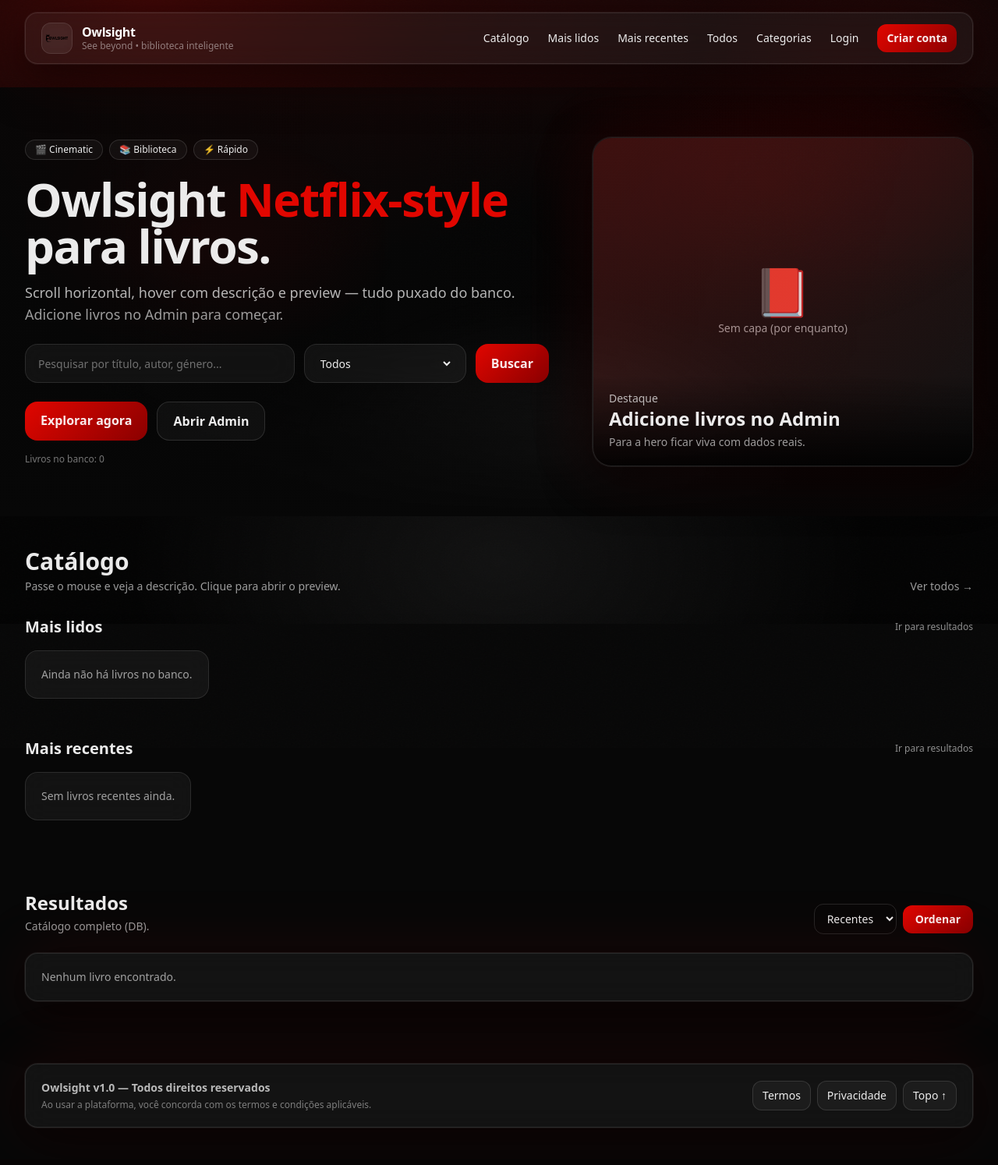
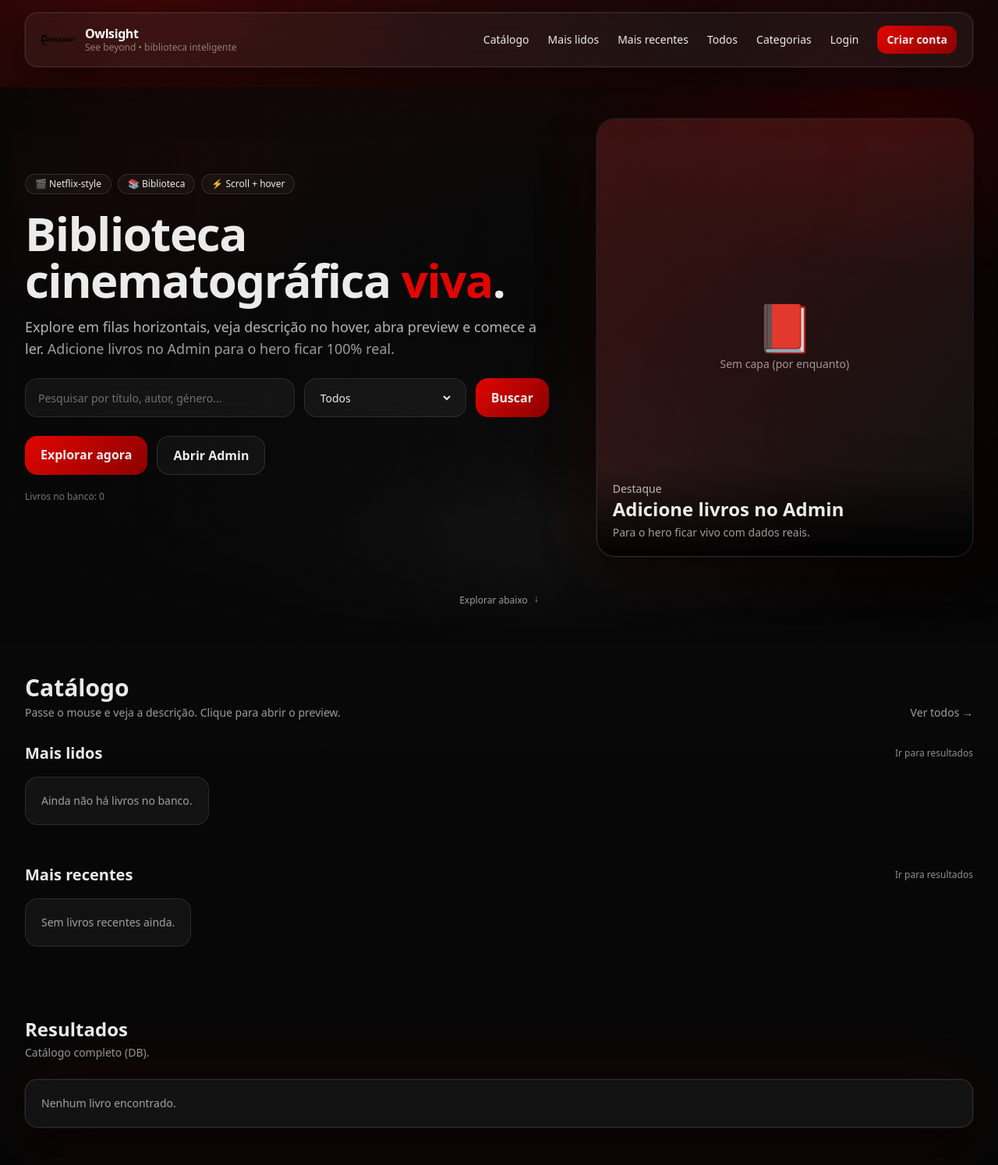
Before and after one commit to fernandomacombo/owlsight, a Django app: page / in a window 1280 px wide. Shown: the top 1494 px of the page at 78% size. Before the commit the page ends 1447 px from the top, so only its background shows below. Run offline with Django 5.2, Linux system fonts and the light colour scheme; data that the repository does not hold is empty; some libraries are stand-ins or nearby versions.

Commit message:
atualizado

```diff
--- a/frontend/templates/frontend/index.html
+++ b/frontend/templates/frontend/index.html
@@ -16,22 +16,19 @@
   <style>
     :root{
       --bg:#070707;
-      --panel: rgba(18,18,18,.78);
-      --panel2: rgba(12,12,12,.92);
       --stroke: rgba(255,255,255,.10);
       --text: rgba(255,255,255,.92);
       --muted: rgba(255,255,255,.62);
       --muted2: rgba(255,255,255,.45);
       --red:#E10600;
       --red2:#8A0000;
-      --green:#22c55e;
     }
 
     html,body{ height:100%; background: var(--bg); color: var(--text); }
     body{ overflow-x:hidden; }
     html { scroll-behavior: smooth; }
 
-    /* Netflix-ish cinematic background + motion */
+    /* Cinematic background */
     .cinema-bg{
       background:
         radial-gradient(1200px 600px at 15% 0%, rgba(225,6,0,.22), transparent 60%),
@@ -41,6 +38,7 @@
         var(--bg);
     }
 
+    /* Film grain */
     .grain:before{
       content:"";
       position:fixed; inset:-20%;
@@ -58,6 +56,7 @@
       100%{ transform: translate(0,0); }
     }
 
+    /* Glass */
     .glass{
       background: rgba(255,255,255,.05);
       border: 1px solid var(--stroke);
@@ -84,22 +83,56 @@
     }
     .u:hover:after{ width:100%; }
 
-    /* HERO spotlight animation */
+    /* HERO full-screen + animated spotlight */
+    .hero{
+      min-height: calc(100vh - 88px);
+      position: relative;
+      overflow: hidden;
+    }
+    @media (max-width: 767px){
+      .hero{ min-height: calc(100vh - 84px); }
+    }
+
     .spotlight{
-      position:absolute; inset:-20%;
+      position:absolute; inset:-30%;
       background:
-        radial-gradient(420px 240px at 30% 40%, rgba(225,6,0,.25), transparent 60%),
-        radial-gradient(520px 320px at 70% 30%, rgba(138,0,0,.18), transparent 62%),
-        radial-gradient(520px 340px at 55% 75%, rgba(255,255,255,.08), transparent 66%);
+        radial-gradient(520px 320px at 25% 30%, rgba(225,6,0,.30), transparent 62%),
+        radial-gradient(620px 380px at 75% 20%, rgba(138,0,0,.22), transparent 60%),
+        radial-gradient(720px 420px at 55% 80%, rgba(255,255,255,.10), transparent 62%);
+      animation: drift 9.5s ease-in-out infinite;
+      pointer-events:none;
+      opacity:.95;
       filter: blur(1px);
-      animation: drift 10s ease-in-out infinite;
-      opacity: .9;
-      pointer-events:none;
     }
     @keyframes drift{
       0%{ transform: translate(0,0) scale(1); }
-      50%{ transform: translate(-1.5%, 1%) scale(1.02); }
+      50%{ transform: translate(-1.5%, 1.2%) scale(1.03); }
       100%{ transform: translate(0,0) scale(1); }
+    }
+
+    .hero-fade-left{
+      position:absolute; inset:0;
+      background: linear-gradient(90deg, rgba(7,7,7,.92) 0%, rgba(7,7,7,.55) 48%, rgba(7,7,7,.20) 100%);
+      pointer-events:none;
+    }
+    .hero-fade-bottom{
+      position:absolute; left:0; right:0; bottom:0; height: 160px;
+      background: linear-gradient(180deg, transparent, rgba(7,7,7,1));
+      pointer-events:none;
+    }
+
+    /* Animated “scan line” */
+    .scanline{
+      position:absolute; inset:-40% -10%;
+      background: linear-gradient(90deg, transparent, rgba(255,255,255,.14), transparent);
+      transform: rotate(12deg);
+      animation: scan 3.2s ease-in-out infinite;
+      opacity:.25;
+      pointer-events:none;
+    }
+    @keyframes scan{
+      0%{ transform: translateX(-25%) rotate(12deg); }
+      100%{ transform: translateX(25%) rotate(12deg); }
     }
 
     /* Row scrolling */
@@ -114,18 +147,18 @@
     .row::-webkit-scrollbar-thumb{ background: rgba(255,255,255,.10); border-radius: 999px; }
     .row::-webkit-scrollbar-track{ background: rgba(255,255,255,.04); border-radius: 999px; }
 
-    /* Card (Netflix-ish) */
+    /* Netflix-ish card */
     .card{
       width: 170px;
       flex: 0 0 auto;
       scroll-snap-align: start;
       transform: translateZ(0);
-      transition: transform .18s ease, filter .18s ease;
+      transition: transform .18s ease;
     }
     @media (min-width: 640px){ .card{ width: 200px; } }
     @media (min-width: 1024px){ .card{ width: 220px; } }
+    .card:hover{ transform: scale(1.06); z-index: 20; }
 
-    .card:hover{ transform: scale(1.06); z-index: 20; }
     .poster{
       border: 1px solid rgba(255,255,255,.10);
       background: rgba(255,255,255,.04);
@@ -139,6 +172,7 @@
       opacity:1;
       transform: translateY(0);
     }
+
     .clamp-2{
       display:-webkit-box;
       -webkit-line-clamp:2;
@@ -152,7 +186,7 @@
       overflow:hidden;
     }
 
-    /* Modal preview */
+    /* Modal */
     .modal-backdrop{ display:none; }
     .modal-backdrop.open{ display:block; }
     .modal-panel{
@@ -172,17 +206,18 @@
 </head>
 
 <body id="top" class="cinema-bg grain">
-  <!-- TOP NAV -->
+  <!-- TOP NAV (logo livre, sem caixa) -->
   <header class="fixed top-0 left-0 right-0 z-50">
     <div class="mx-auto max-w-7xl px-4 sm:px-6 lg:px-8 pt-4">
       <div class="glass glow rounded-2xl px-4 sm:px-5 py-3 flex items-center justify-between">
-        <!-- Logo -->
+        <!-- Logo (sem container) -->
         <a href="{% url 'frontend:home' %}" class="flex items-center gap-3">
-          <div class="w-10 h-10 rounded-xl glass grid place-items-center">
-            <img src="{% static 'frontend/images/logo.png' %}" alt="Owlsight" class="w-7 h-7 object-contain"
-                 onerror="this.style.display='none'; this.parentElement.innerHTML='<span style=&quot;color:rgba(255,255,255,.9);font-weight:900;&quot;>O</span>';">
-          </div>
-          <div class="leading-tight">
+          <img src="{% static 'frontend/images/logo.png' %}"
+               alt="Owlsight"
+               class="w-11 h-11 object-contain drop-shadow-[0_10px_25px_rgba(0,0,0,.7)]"
+               onerror="this.style.display='none'; this.parentElement.innerHTML='<span style=&quot;color:rgba(255,255,255,.95);font-weight:900;font-size:22px;letter-spacing:-.5px&quot;>Owlsight</span>';">
+
+          <div class="leading-tight hidden sm:block">
             <div class="text-white font-black tracking-tight">Owlsight</div>
             <div class="text-xs" style="color:var(--muted2)">See beyond • biblioteca inteligente</div>
           </div>
@@ -257,55 +292,38 @@
     </div>
   </header>
 
-  <!-- HERO (Netflix style: simples, vivo, sem quadros feios) -->
+  <!-- HERO FULL SCREEN (sempre ocupa toda tela) -->
   <main class="pt-28">
-    <section class="relative">
-      <div class="absolute inset-0 overflow-hidden">
+    <section class="hero">
+      <div class="absolute inset-0">
         <div class="spotlight"></div>
-        <!-- bottom fade like Netflix -->
-        <div class="absolute inset-0"
-             style="background:linear-gradient(90deg, rgba(7,7,7,.92) 0%, rgba(7,7,7,.55) 45%, rgba(7,7,7,.25) 100%);"></div>
-        <div class="absolute inset-x-0 bottom-0 h-40"
-             style="background:linear-gradient(180deg, transparent, rgba(7,7,7,1));"></div>
+        <div class="scanline"></div>
+        <div class="hero-fade-left"></div>
+        <div class="hero-fade-bottom"></div>
       </div>
 
-      <div class="relative mx-auto max-w-7xl px-4 sm:px-6 lg:px-8 py-12 lg:py-16">
-        {% if messages %}
-          <div class="mb-6 grid gap-2">
-            {% for message in messages %}
-              <div class="glass rounded-2xl px-4 py-3 border border-white/10">
-                <div class="text-sm">
-                  <span class="font-semibold">{{ message.tags|default:"info"|upper }}</span>
-                  <span class="text-white/80"> — {{ message }}</span>
-                </div>
-              </div>
-            {% endfor %}
-          </div>
-        {% endif %}
-
-        <div class="grid lg:grid-cols-12 gap-8 items-center">
-          <!-- Text -->
+      <div class="relative mx-auto max-w-7xl px-4 sm:px-6 lg:px-8 h-full">
+        <div class="h-full grid lg:grid-cols-12 gap-10 items-center py-10">
+          <!-- TEXT -->
           <div class="lg:col-span-7">
-            <div class="inline-flex items-center gap-2 text-xs">
-              <span class="px-3 py-1 rounded-full pill">🎬 Cinematic</span>
+            <div class="inline-flex flex-wrap items-center gap-2 text-xs">
+              <span class="px-3 py-1 rounded-full pill">🎬 Netflix-style</span>
               <span class="px-3 py-1 rounded-full pill">📚 Biblioteca</span>
-              <span class="px-3 py-1 rounded-full pill">⚡ Rápido</span>
+              <span class="px-3 py-1 rounded-full pill">⚡ Scroll + hover</span>
             </div>
 
             <h1 class="mt-5 text-4xl sm:text-5xl lg:text-6xl font-black tracking-tight">
-              Owlsight
-              <span style="color:var(--red)">Netflix-style</span>
-              para livros.
+              Biblioteca cinematográfica
+              <span style="color:var(--red)">viva</span>.
             </h1>
 
             <p class="mt-4 text-white/70 text-base sm:text-lg max-w-2xl">
-              Scroll horizontal, hover com descrição e preview — tudo puxado do banco.
+              Explore em filas horizontais, veja descrição no hover, abra preview e comece a ler.
               {% if not db_books_count %}
-                <span class="text-white/60">Adicione livros no Admin para começar.</span>
+                <span class="text-white/60">Adicione livros no Admin para o hero ficar 100% real.</span>
               {% endif %}
             </p>
 
-            <!-- Search mini bar -->
             <form method="get" action="#todos" class="mt-6 flex flex-col sm:flex-row gap-3 max-w-2xl">
               <div class="flex-1 glass rounded-2xl px-4 py-3 border border-white/10">
                 <input name="q" value="{{ request.GET.q|default:'' }}"
@@ -328,7 +346,6 @@
               </button>
             </form>
 
-            <!-- Featured actions -->
             <div class="mt-6 flex flex-wrap gap-3">
               <a href="#catalogo"
                  class="px-5 py-3 rounded-2xl font-bold"
@@ -363,22 +380,19 @@
               {% endif %}
             </div>
 
-            <div class="mt-4 text-xs text-white/45">
+            <div class="mt-5 text-xs text-white/45">
               Livros no banco: {{ db_books_count|default:"0" }}
             </div>
           </div>
 
-          <!-- Featured poster (right) -->
+          <!-- FEATURED POSTER -->
           <div class="lg:col-span-5">
             <div class="relative rounded-3xl overflow-hidden glow border border-white/10">
-              <div class="absolute inset-0"
-                   style="background:linear-gradient(135deg, rgba(225,6,0,.18), rgba(0,0,0,.0));"></div>
-
               {% if featured and featured.cover %}
                 <img src="{{ featured.cover.url }}" alt="{{ featured.title }}"
-                     class="w-full h-[420px] object-cover" />
+                     class="w-full h-[480px] sm:h-[560px] object-cover" />
               {% else %}
-                <div class="w-full h-[420px] bg-white/5 grid place-items-center">
+                <div class="w-full h-[480px] sm:h-[560px] bg-white/5 grid place-items-center">
                   <div class="text-center">
                     <div class="text-6xl">📕</div>
                     <div class="mt-2 text-sm text-white/60">Sem capa (por enquanto)</div>
@@ -386,8 +400,11 @@
                 </div>
               {% endif %}
 
+              <div class="absolute inset-0"
+                   style="background:linear-gradient(135deg, rgba(225,6,0,.18), rgba(0,0,0,.0));"></div>
+
               <div class="absolute inset-x-0 bottom-0 p-5"
-                   style="background:linear-gradient(180deg, transparent, rgba(0,0,0,.88));">
+                   style="background:linear-gradient(180deg, transparent, rgba(0,0,0,.92));">
                 {% if featured %}
                   <div class="text-sm text-white/70">Destaque</div>
                   <div class="text-2xl font-black">{{ featured.title }}</div>
@@ -400,16 +417,25 @@
                 {% else %}
                   <div class="text-sm text-white/70">Destaque</div>
                   <div class="text-2xl font-black">Adicione livros no Admin</div>
-                  <div class="text-sm text-white/60 mt-1">Para a hero ficar viva com dados reais.</div>
+                  <div class="text-sm text-white/60 mt-1">Para o hero ficar vivo com dados reais.</div>
                 {% endif %}
               </div>
+            </div>
+          </div>
+
+          <!-- Scroll hint -->
+          <div class="lg:col-span-12">
+            <div class="mt-2 flex justify-center">
+              <a href="#catalogo" class="text-xs text-white/60 hover:text-white transition inline-flex items-center gap-2">
+                Explorar abaixo <span class="inline-block animate-bounce">↓</span>
+              </a>
             </div>
           </div>
         </div>
       </div>
     </section>
 
-    <!-- CATALOG ROWS (Netflix horizontal rows) -->
+    <!-- CATALOG ROWS -->
     <section id="catalogo" class="py-10">
       <div class="mx-auto max-w-7xl px-4 sm:px-6 lg:px-8">
         <div class="flex items-end justify-between gap-4">
@@ -438,13 +464,13 @@
                     <div class="w-full h-[250px] bg-white/5 grid place-items-center">📘</div>
                   {% endif %}
 
-                  <!-- hover overlay -->
                   <div class="overlay absolute inset-0 p-3 flex flex-col justify-end"
                        style="background:linear-gradient(180deg, rgba(0,0,0,.0), rgba(0,0,0,.92));">
                     <div class="text-sm font-extrabold leading-tight clamp-2">{{ b.title }}</div>
                     <div class="text-xs text-white/70 mt-1">
                       {{ b.author|default:"" }}{% if b.genre %} • {{ b.genre }}{% endif %}
                     </div>
+
                     <div class="mt-2 flex flex-wrap gap-2 text-[11px]">
                       <span class="px-2 py-1 rounded-full pill">
                         {% if b.book_type == "premium" %}💎 Premium{% else %}🎁 Free{% endif %}
@@ -560,7 +586,7 @@
       </div>
     </section>
 
-    <!-- ALL RESULTS (grid) -->
+    <!-- ALL RESULTS -->
     <section id="todos" class="py-10">
       <div class="mx-auto max-w-7xl px-4 sm:px-6 lg:px-8">
         <div class="flex items-end justify-between gap-4">
@@ -568,18 +594,6 @@
             <h3 class="text-xl sm:text-2xl font-black">Resultados</h3>
             <p class="text-white/60 text-sm mt-1">Catálogo completo (DB).</p>
           </div>
-
-          <form method="get" action="#todos" class="hidden sm:flex items-center gap-2">
-            <select name="sort" class="px-3 py-2 rounded-xl pill text-sm bg-transparent">
-              <option value="recentes" {% if request.GET.sort == "recentes" %}selected{% endif %}>Recentes</option>
-              <option value="antigos" {% if request.GET.sort == "antigos" %}selected{% endif %}>Antigos</option>
-              <option value="titulo" {% if request.GET.sort == "titulo" %}selected{% endif %}>Título</option>
-            </select>
-            <button class="px-4 py-2 rounded-xl text-sm font-semibold"
-                    style="background:linear-gradient(135deg,var(--red),var(--red2));">
-              Ordenar
-            </button>
-          </form>
         </div>
 
         <div class="mt-6 grid sm:grid-cols-2 lg:grid-cols-5 gap-4">
@@ -653,14 +667,14 @@
     </div>
   </footer>
 
-  <!-- PREVIEW MODAL (Netflix “More Info”) -->
+  <!-- PREVIEW MODAL -->
   <div id="previewModal" class="modal-backdrop fixed inset-0 z-[80]">
     <div class="absolute inset-0 bg-black/75"></div>
 
     <div class="relative mx-auto max-w-3xl px-4 sm:px-6 lg:px-8 py-10">
       <div class="modal-panel glass glow rounded-3xl overflow-hidden border border-white/10">
         <div class="relative">
-          <div id="pmCoverWrap" class="h-[260px] sm:h-[320px] bg-white/5">
+          <div class="h-[260px] sm:h-[320px] bg-white/5">
             <img id="pmCover" src="" alt="" class="w-full h-full object-cover hidden">
             <div id="pmNoCover" class="w-full h-full grid place-items-center text-5xl">📕</div>
           </div>
@@ -732,7 +746,6 @@
 
       pmTitle.textContent = title;
       pmMeta.textContent = [author, genre].filter(Boolean).join(" • ");
-
       pmDesc.textContent = desc || "Sem descrição.";
       pmType.textContent = (type === "premium") ? "💎 Premium" : "🎁 Free";
 
@@ -744,7 +757,6 @@
         pmPages.textContent = "";
       }
 
-      // cover
       if(cover){
         pmCover.src = cover;
         pmCover.alt = title;
@@ -756,9 +768,7 @@
         pmNoCover.classList.remove("hidden");
       }
 
-      // read link (mantém teu padrão /read/<id>/1/)
       pmRead.href = "/read/" + id + "/1/";
-
       modal.classList.add("open");
       document.body.style.overflow = "hidden";
     }
@@ -774,7 +784,6 @@
 
     pmClose.addEventListener("click", closeModal);
     modal.addEventListener("click", (e) => {
-      // click fora do painel fecha
       if(e.target === modal || e.target.classList.contains("bg-black/75")) closeModal();
     });
 
```
